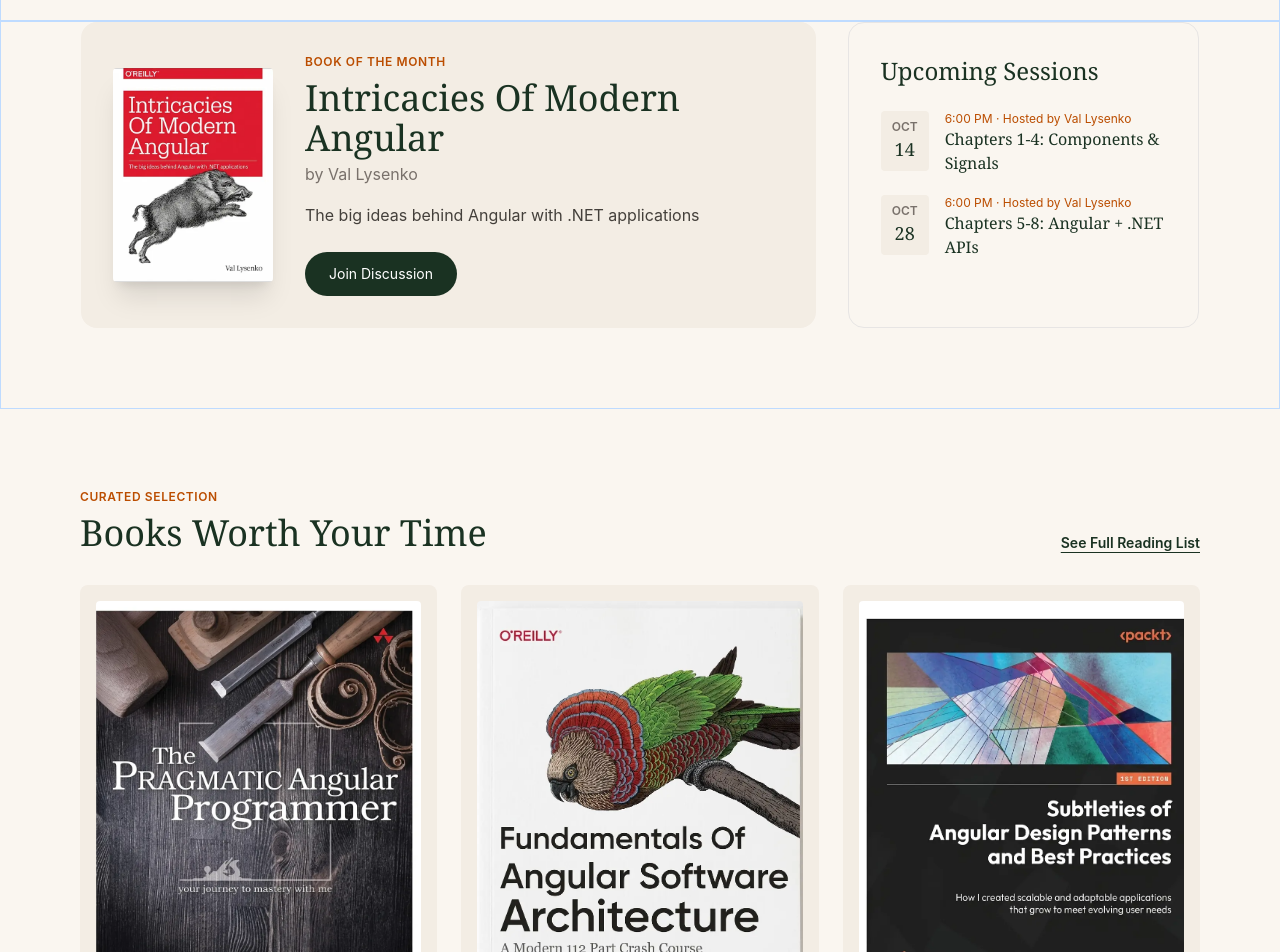
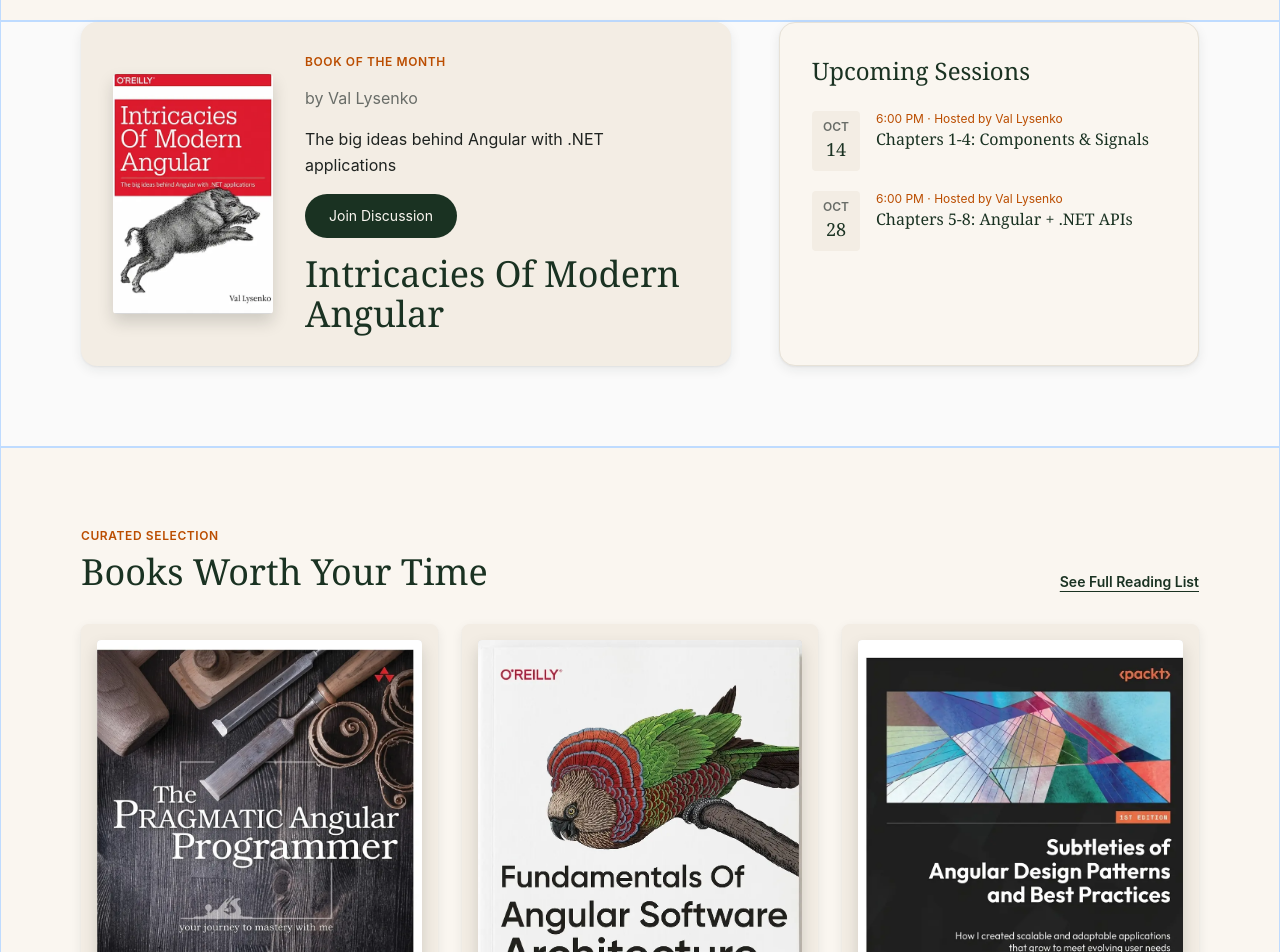
Before and after one commit to chingu-voyages/V62-tier3-team-34, an Angular app in the folder client/: page / in a window 1280 px wide. Shown: the part 640-1592 px from the top of the page. Built offline with nearby package versions, Linux system fonts and the light colour scheme.

Commit message:
Save WIP. Update bg and text colors to match Figma file. Add shadows to cards and images for texture

```diff
--- a/client/src/app/pages/home/book-card/book-card.html
+++ b/client/src/app/pages/home/book-card/book-card.html
@@ -1,5 +1,5 @@
-<article class="flex h-full flex-col rounded-lg bg-linen p-4">
-  <div class="aspect-[3/4] w-full overflow-hidden rounded-sm bg-stone-300">
+<article class="flex h-full flex-col rounded-lg bg-linen p-4 shadow-card">
+  <div class="aspect-[3/4] w-full overflow-hidden rounded-sm bg-stone-300 shadow-book">
     @if (!imageFailed()) {
       <img
         [src]="book().imageUrl"
@@ -18,9 +18,16 @@
   <p class="text-sm text-stone-500">by {{ book().author }}</p>
 
   @if (book().rating; as rating) {
-    <p class="mt-2 flex items-center gap-0.5 text-sm" [attr.aria-label]="'Rated ' + rating + ' out of 5'">
+    <p
+      class="mt-2 flex items-center gap-0.5 text-sm"
+      [attr.aria-label]="'Rated ' + rating + ' out of 5'"
+    >
       @for (star of stars; track star) {
-        <span aria-hidden="true" [class]="star <= rating + 0.5 ? 'text-amber-600' : 'text-stone-300'">★</span>
+        <span
+          aria-hidden="true"
+          [class]="star <= rating + 0.5 ? 'text-amber-600' : 'text-stone-300'"
+          >★</span
+        >
       }
       <span aria-hidden="true" class="ml-2 font-semibold text-forest">{{ rating }}</span>
     </p>
--- a/client/src/app/pages/home/book-of-the-month/book-of-the-month.html
+++ b/client/src/app/pages/home/book-of-the-month/book-of-the-month.html
@@ -1,17 +1,17 @@
-<article class="flex flex-col gap-8 rounded-2xl bg-linen p-8 mt-0 sm:flex-row sm:items-center">
+<article class="flex flex-col gap-8 rounded-2xl bg-linen p-8 shadow-card mt-0 sm:flex-row sm:items-center">
   <img
     [src]="book().imageUrl"
     [alt]="book().title + ' cover'"
-    class="w-40 shrink-0 self-center rounded-sm shadow-xl sm:self-auto"
+    class="h-60 w-40 shrink-0 self-center rounded-sm object-cover shadow-book sm:self-auto"
   />
 
-  <div>
+  <div class="flex flex-1 flex-col gap-4">
     <p class="text-xs font-semibold tracking-wider text-amber-700 uppercase">Book of the month</p>
-    <h3 class="mt-2 font-serif text-4xl text-forest">{{ book().title }}</h3>
-    <p class="mt-1 text-stone-500">by {{ book().author }}</p>
-    <p class="mt-4 leading-relaxed text-stone-700">{{ book().description }}</p>
-    <button class="mt-6 rounded-full bg-forest px-6 py-3 text-sm text-white">
+    <p class="text-muted">by {{ book().author }}</p>
+    <p class="leading-relaxed text-ink">{{ book().description }}</p>
+    <button class="self-start rounded-full bg-forest px-6 py-3 text-sm text-cream">
       Join Discussion
     </button>
+    <h3 class="font-serif text-4xl text-forest">{{ book().title }}</h3>
   </div>
 </article>
--- a/client/src/app/pages/home/home.html
+++ b/client/src/app/pages/home/home.html
@@ -44,21 +44,21 @@
   <!-- Book of the month + upcoming sessions -->
   <section
     id="book-of-the-month"
-    class="grid gap-8 p-6 pt-0 md:grid-cols-3 md:p-20 md:pt-0 border border-blue-200"
+    class="grid gap-8 p-6 pt-0 md:p-20 md:pt-0 lg:grid-cols-[1fr_26.25rem] lg:gap-12 bg-neutral-50 border border-blue-200"
   >
-    <div class="md:col-span-2">
+    <div>
       @if (featuredBook(); as book) {
         <app-book-of-the-month [book]="book" />
       }
     </div>
 
-    <aside class="rounded-2xl border border-stone-200 p-8">
+    <aside class="rounded-2xl border border-sand bg-cream p-8 shadow-card">
       <app-upcoming-sessions [sessions]="upcomingSessions()" />
     </aside>
   </section>
 
   <!-- Curated selection -->
-  <section class="p-6 md:p-20">
+  <section class="p-6 md:p-20 border border-blue-200">
     <div class="flex flex-wrap items-end justify-between gap-4">
       <div>
         <p class="text-xs font-semibold tracking-wider text-amber-700 uppercase">
@@ -79,5 +79,5 @@
   </section>
 
   <!-- Latest member thoughts -->
-  <section class="py-12"></section>
+  <section class="py-12 border border-blue-200"></section>
 </main>
--- a/client/src/app/pages/home/upcoming-sessions/upcoming-sessions.html
+++ b/client/src/app/pages/home/upcoming-sessions/upcoming-sessions.html
@@ -4,7 +4,7 @@
   @for (session of sessions(); track session.startsAt) {
     <li class="flex items-start gap-4">
       <div class="flex w-12 shrink-0 flex-col items-center rounded-sm bg-linen py-2">
-        <span class="text-xs font-semibold text-stone-500 uppercase">
+        <span class="text-xs font-semibold text-muted uppercase">
           {{ session.startsAt | date: 'MMM' }}
         </span>
         <span class="font-serif text-lg text-forest">{{ session.startsAt | date: 'dd' }}</span>
--- a/client/src/styles.css
+++ b/client/src/styles.css
@@ -4,6 +4,12 @@
   --color-forest: #1a3222;
   --color-cream: #faf6f0;
   --color-linen: #f3ede4;
+  --color-sand: #e7e2d8;
+  --color-ink: #1f2320;
+  --color-muted: #696d68;
+
+  --shadow-book: 0 8px 16px 0 rgb(31 35 32 / 0.1682);
+  --shadow-card: 0 1px 2px 0 rgb(31 35 32 / 0.06), 0 4px 12px 0 rgb(31 35 32 / 0.08);
 }
 
 @layer base {
```
